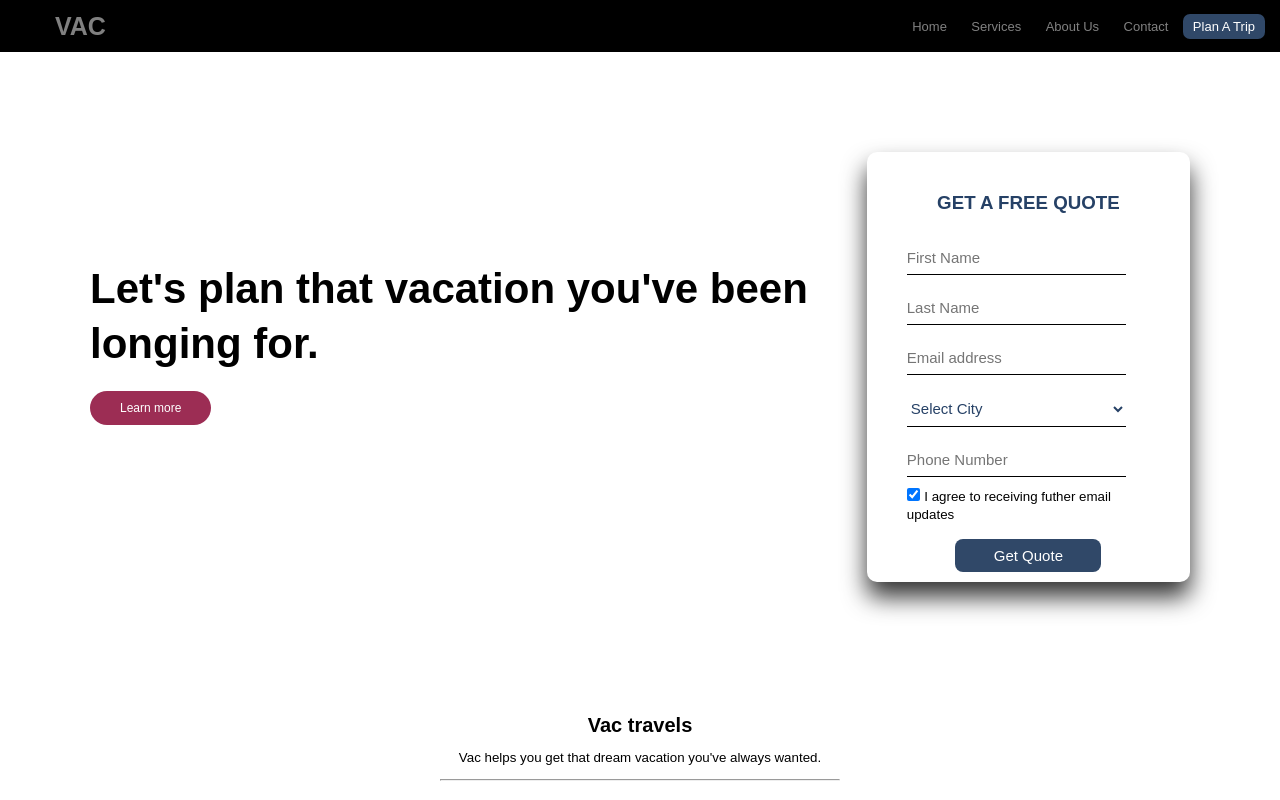
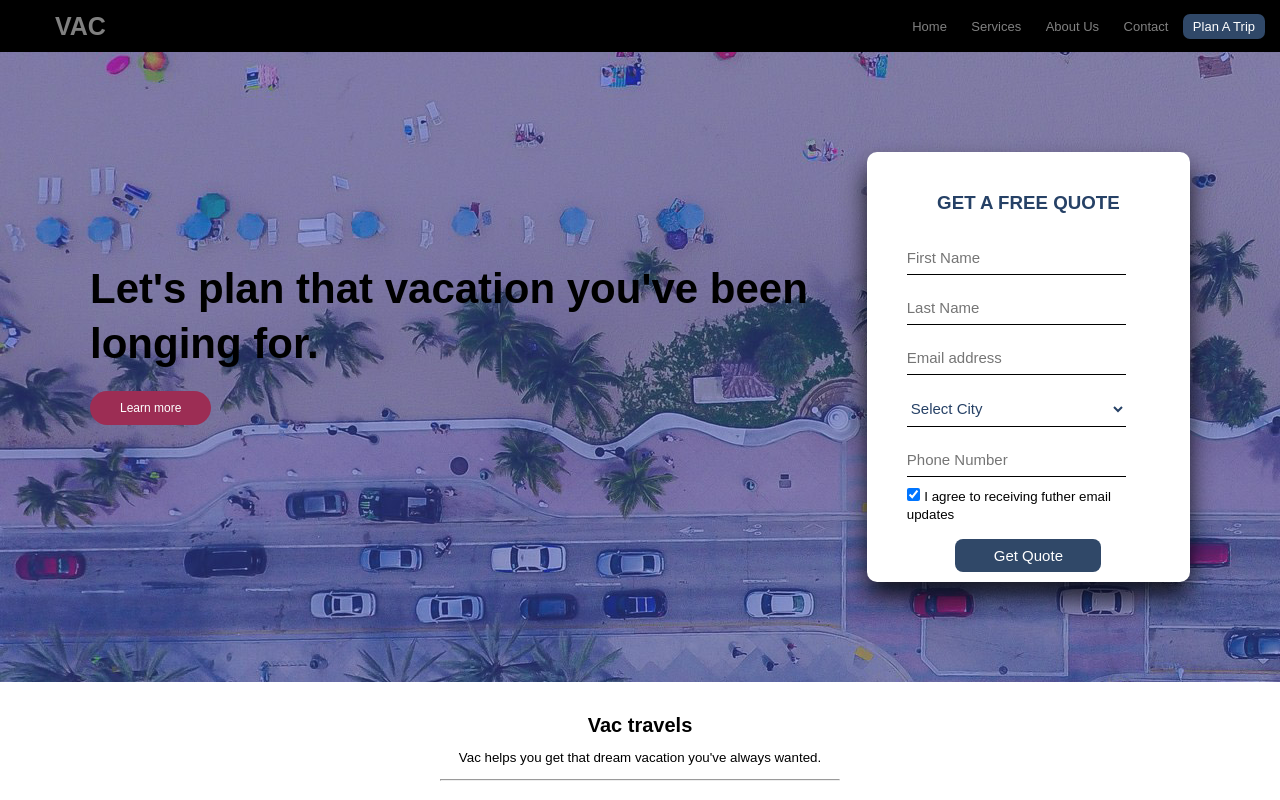
Before and after one commit to 106joshman/Vac-blogpost, a plain HTML site: page index.html in a window 1280 px wide. Shown: the top 800 px of the page. Drawn offline with Linux system fonts and the light colour scheme.

Commit message:
Update stylesheet.css

```diff
--- a/stylesheet/stylesheet.css
+++ b/stylesheet/stylesheet.css
@@ -55,7 +55,7 @@ a:hover{
 
 /* the hero section with a background */
 .hero{
-    background-image: url(/images/background.jpg);
+    background-image: url(/images/background-1.jpg);
     display: flex;
     flex-direction: row;
     justify-content: space-between;
```
